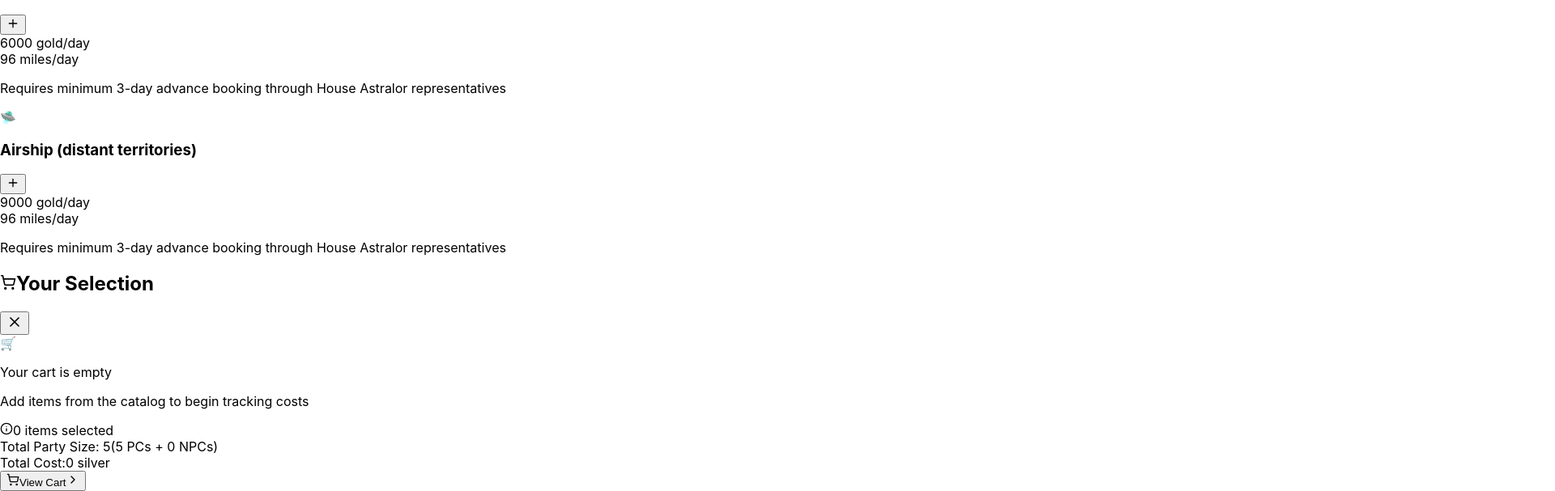
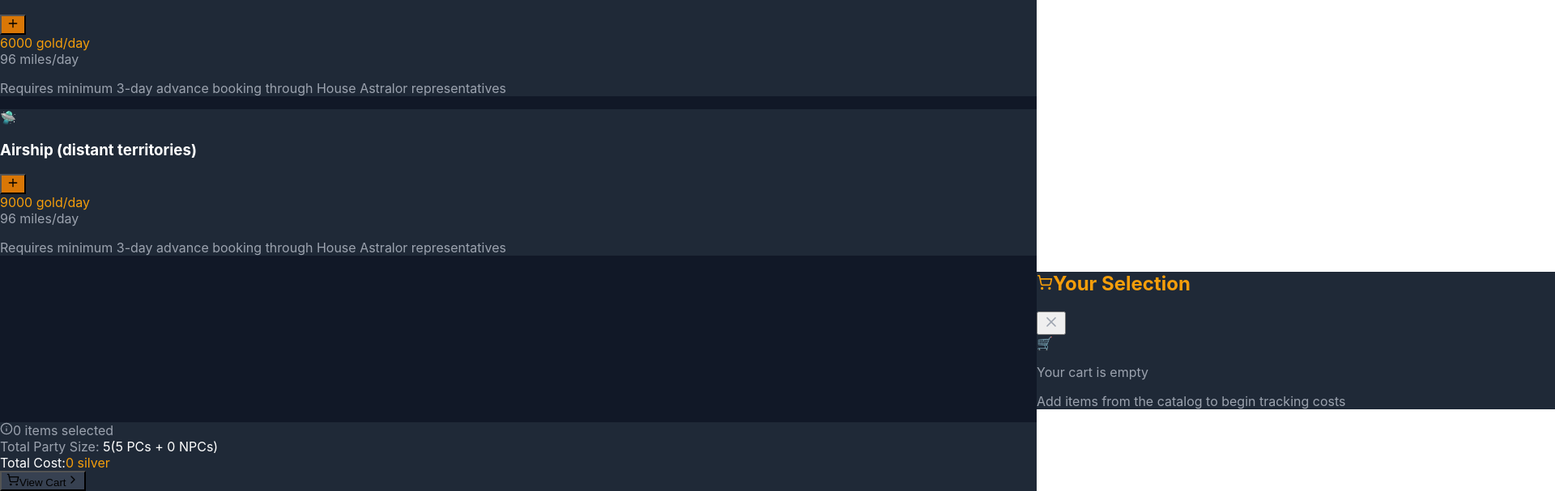
Before and after one commit to joebags99/ederian-travel-tracker, a React (Create React App) app: page / in a window 1280 px wide. Shown: the part 1522-2129 px from the top of the page at 81% size, 1920 px wide, since content can reach past the window. Built offline with nearby package versions, Linux system fonts and the light colour scheme.

Commit message:
Add Tailwind CSS and update devDependencies

```diff
--- a/package.json
+++ b/package.json
@@ -41,6 +41,9 @@
     ]
   },
   "devDependencies": {
-    "gh-pages": "^6.3.0"
+    "autoprefixer": "^10.4.21",
+    "gh-pages": "^6.3.0",
+    "postcss": "^8.5.3",
+    "tailwindcss": "^4.0.14"
   }
 }
--- a/src/App.css
+++ b/src/App.css
@@ -1,38 +1,120 @@
-.App {
-  text-align: center;
+/* App.css */
+body {
+  margin: 0;
+  font-family: -apple-system, BlinkMacSystemFont, 'Segoe UI', 'Roboto', 'Oxygen',
+    'Ubuntu', 'Cantarell', 'Fira Sans', 'Droid Sans', 'Helvetica Neue',
+    sans-serif;
+  -webkit-font-smoothing: antialiased;
+  -moz-osx-font-smoothing: grayscale;
 }
 
-.App-logo {
-  height: 40vmin;
-  pointer-events: none;
+.scrollbar-thin::-webkit-scrollbar {
+  width: 6px;
+  height: 6px;
 }
 
-@media (prefers-reduced-motion: no-preference) {
-  .App-logo {
-    animation: App-logo-spin infinite 20s linear;
-  }
+.scrollbar-thin::-webkit-scrollbar-track {
+  background: #374151;
+  border-radius: 3px;
 }
 
-.App-header {
-  background-color: #282c34;
-  min-height: 100vh;
-  display: flex;
-  flex-direction: column;
-  align-items: center;
-  justify-content: center;
-  font-size: calc(10px + 2vmin);
-  color: white;
+.scrollbar-thin::-webkit-scrollbar-thumb {
+  background-color: #4B5563;
+  border-radius: 3px;
 }
 
-.App-link {
-  color: #61dafb;
+.scrollbar-thumb-gray-700::-webkit-scrollbar-thumb {
+  background-color: #4B5563;
 }
 
-@keyframes App-logo-spin {
-  from {
-    transform: rotate(0deg);
-  }
-  to {
-    transform: rotate(360deg);
-  }
+/* Transition animation for cart sidebar */
+.translate-x-0 {
+  transform: translateX(0);
 }
+
+.translate-x-full {
+  transform: translateX(100%);
+}
+
+.transition-transform {
+  transition-property: transform;
+  transition-timing-function: cubic-bezier(0.4, 0, 0.2, 1);
+  transition-duration: 300ms;
+}
+
+/* Basic utility classes */
+.bg-gray-900 {
+  background-color: #111827;
+}
+
+.bg-gray-800 {
+  background-color: #1F2937;
+}
+
+.bg-gray-700 {
+  background-color: #374151;
+}
+
+.bg-amber-600 {
+  background-color: #D97706;
+}
+
+.bg-amber-700 {
+  background-color: #B45309;
+}
+
+.hover\:bg-gray-700:hover {
+  background-color: #374151;
+}
+
+.hover\:bg-gray-600:hover {
+  background-color: #4B5563;
+}
+
+.hover\:bg-amber-700:hover {
+  background-color: #B45309;
+}
+
+.text-white {
+  color: #FFFFFF;
+}
+
+.text-gray-400 {
+  color: #9CA3AF;
+}
+
+.text-gray-300 {
+  color: #D1D5DB;
+}
+
+.text-amber-500 {
+  color: #F59E0B;
+}
+
+.text-amber-400 {
+  color: #FBBF24;
+}
+
+.border-gray-700 {
+  border-color: #374151;
+}
+
+.border-gray-600 {
+  border-color: #4B5563;
+}
+
+.border-amber-700 {
+  border-color: #B45309;
+}
+
+.hover\:border-amber-600:hover {
+  border-color: #D97706;
+}
+
+.hover\:text-white:hover {
+  color: #FFFFFF;
+}
+
+.hover\:text-red-500:hover {
+  color: #EF4444;
+}
--- a/src/App.js
+++ b/src/App.js
@@ -1,16 +1,8 @@
-// Update people in cart
-const updatePeople = (itemId, newPeople) => {
-  if (newPeople < 1) return;
+import React, { useState, useEffect } from 'react';
+import { Scroll, ShoppingCart, Menu, X, ChevronRight, Minus, Plus, Info, Shield, Ship, Map, Home, Sparkles, Crown, Coffee } from 'lucide-react';
+import './App.css';
 
-  const updatedCart = cart.map(item =>
-    item.id === itemId ? { ...item, people: newPeople } : item
-  );
-  setCart(updatedCart);
-};import React, { useState, useEffect } from 'react';
-import { Scroll, ShoppingCart, Menu, X, ChevronRight, Minus, Plus, Info, Shield, Ship, Map, Home, Sparkles, Crown, Coffee } from 'lucide-react';
-
-// Main Application
-const EderianTravelTracker = () => {
+function App() {
   // State management
   const [activeTab, setActiveTab] = useState('travel');
   const [activeCategory, setActiveCategory] = useState('standard');
@@ -195,6 +187,16 @@ const updateDays = (itemId, newDays) => {
       );
       setCart(updatedCart);
     }
+  };
+
+  // Update people in cart
+  const updatePeople = (itemId, newPeople) => {
+    if (newPeople < 1) return;
+
+    const updatedCart = cart.map(item =>
+      item.id === itemId ? { ...item, people: newPeople } : item
+    );
+    setCart(updatedCart);
   };
 
   // Update custom price
@@ -469,9 +471,10 @@ return (
           {/* Items Grid */}
           <div className="grid grid-cols-1 md:grid-cols-2 lg:grid-cols-3 gap-4">
             {travelData[activeTab][activeCategory].map(item => (
-            <div
-              key={item.id}
-              className="bg-gray-800 rounded-lg overflow-hidden border border-gray-700 hover:border-amber-600 transition-colors"
+              <div key={item.id}
+                className={`bg-gray-800 rounded-lg overflow-hidden border border-gray-700 hover:border-amber-600 transition-colors ${
+                  item.isInfo ? 'opacity-80' : ''
+                }`}
               >
                 <div className="p-4">
                   <div className="flex items-start justify-between">
@@ -479,12 +482,14 @@ return (
                       <span className="text-2xl mr-2">{item.image}</span>
                       <h3 className="text-lg font-semibold">{item.name}</h3>
                     </div>
+                    {!item.isInfo && (
                       <button
                         className="bg-amber-600 hover:bg-amber-700 p-1.5 rounded-full"
                         onClick={() => addToCart(item)}
                       >
                         <Plus size={16} />
                       </button>
+                    )}
                   </div>
 
                   <div className="mt-2">
@@ -546,8 +551,8 @@ return (
                       <div>
                         <h4 className="font-medium">{item.name}</h4>
                         <div className="text-sm text-amber-500">
-                        {item.cost} {item.costUnit}
-                        {item.baseCost && item.additionalCost && ` + ${item.additionalCost} ${item.additionalCostUnit}`}
+                          {item.cost} {item.costUnit || ''}
+                          {item.baseCost && item.additionalCost && ` + ${item.additionalCost} ${item.additionalCostUnit || ''}`}
                         </div>
                       </div>
                     </div>
@@ -608,8 +613,26 @@ return (
                         </div>
                       )}
 
+                      {/* Customizable price field */}
+                      {item.customizablePrice && (
+                        <div className="flex items-center justify-between mt-2">
+                          <label className="text-sm text-gray-400">Custom Gift (per person):</label>
+                          <div className="flex items-center">
+                            <input
+                              type="number"
+                              min={item.minPrice || 0}
+                              max={item.maxPrice || 100}
+                              value={item.customPriceValue}
+                              onChange={(e) => updateCustomPrice(item.id, parseInt(e.target.value) || 0)}
+                              className="w-16 bg-gray-700 border border-gray-600 rounded p-1 text-center text-white"
+                            />
+                            <span className="ml-1 text-amber-500">gold</span>
+                          </div>
+                        </div>
+                      )}
+
                       {/* Only show people input for items with per-person pricing */}
-                    {(item.costUnit.includes('/person') || item.baseCost) && (
+                      {(item.perPerson) && (
                         <div className="flex items-center justify-between">
                           <label className="text-sm text-gray-400">People:</label>
                           <div className="flex items-center">
@@ -691,6 +714,6 @@ return (
       </footer>
     </div>
   );
-};
+}
 
-export default EderianTravelTracker;
+export default App;
--- a/src/index.css
+++ b/src/index.css
@@ -1,13 +1,3 @@
-body {
-  margin: 0;
-  font-family: -apple-system, BlinkMacSystemFont, 'Segoe UI', 'Roboto', 'Oxygen',
-    'Ubuntu', 'Cantarell', 'Fira Sans', 'Droid Sans', 'Helvetica Neue',
-    sans-serif;
-  -webkit-font-smoothing: antialiased;
-  -moz-osx-font-smoothing: grayscale;
-}
-
-code {
-  font-family: source-code-pro, Menlo, Monaco, Consolas, 'Courier New',
-    monospace;
-}
+@tailwind base;
+@tailwind components;
+@tailwind utilities;
```
Also changed, not shown: src/tailwind.config.js (added, +10 -0 lines), 1 other file (tests, documents, lock files or other folders). Lines whose indentation alone changed are shown as unchanged.
